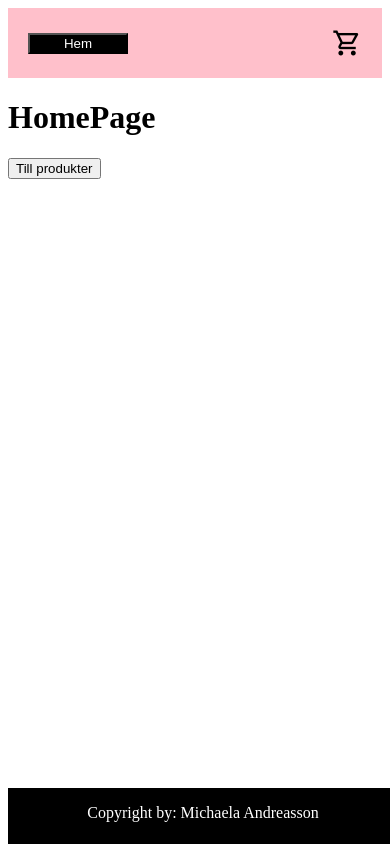
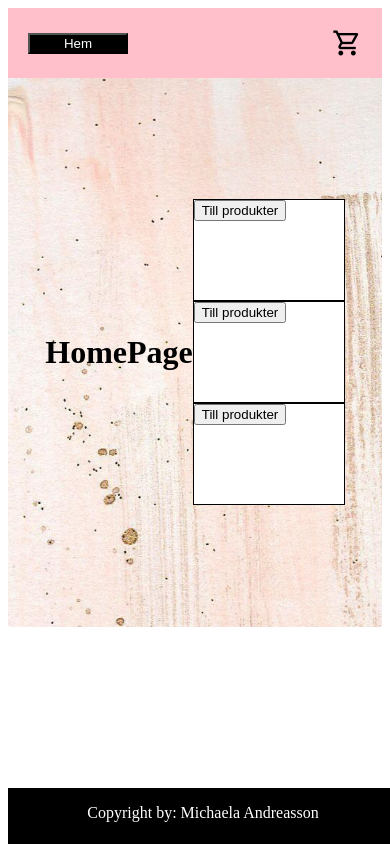
Before and after one commit to Navaas/individual-project-webbshop, a React (Vite) app: page / in a window 390 px wide. Built offline with nearby package versions, Linux system fonts and the light colour scheme.

Commit message:
Homepage desktop and mobile working

```diff
--- a/src/page/HomePage.tsx
+++ b/src/page/HomePage.tsx
@@ -1,18 +1,79 @@
 import { Link } from "react-router-dom";
+import styled from "styled-components";
+import background from "../image/background.jpg";
+
+const Container = styled.div`
+  background: url(${background}) no-repeat center center fixed;
+  background-size: cover;
+  height: 65vh;
+  display: flex;
+  align-items: center;
+  justify-content: center;
+`;
+
+const BoxContainer = styled.div`
+  display: flex;
+  column-gap: 30px;
+  position: absolute;
+  bottom: 150px;
+  flex-direction: row;
+  @media (max-width: 768px) {
+    flex-direction: column;
+    position: static;
+    bottom: auto;
+  }
+`;
+
+const Box = styled.div`
+  background: white;
+  border: solid 1px black;
+  width: 200px;
+  height: 150px;
+  z-index: 1;
+  @media (max-width: 768px) {
+    width: 150px;
+    height: 100px;
+  }
+`;
+
+const TextWrapper = styled.div`
+  display: flex;
+  z-index: 1;
+`;
 
 function Homepage() {
   return (
-    <div>
-      <h1>HomePage</h1>
+    <Container>
+      <TextWrapper>
+        <h1>HomePage</h1>
+      </TextWrapper>
       {/* {mockedProducts.map((product) => (
         <Link key={product.id} to={"/productPage/" + product.id}>
           {product.title}
         </Link>
       ))} */}
-      <Link to="productPage">
-        <button>Till produkter</button>
-      </Link>
-    </div>
+
+      <BoxContainer>
+        <Box>
+          {" "}
+          <Link to="productPage">
+            <button>Till produkter</button>
+          </Link>
+        </Box>
+        <Box>
+          {" "}
+          <Link to="productPage">
+            <button>Till produkter</button>
+          </Link>
+        </Box>
+        <Box>
+          {" "}
+          <Link to="productPage">
+            <button>Till produkter</button>
+          </Link>
+        </Box>
+      </BoxContainer>
+    </Container>
   );
 }
 
```
Also changed, not shown: src/image/background.jpg (added).
